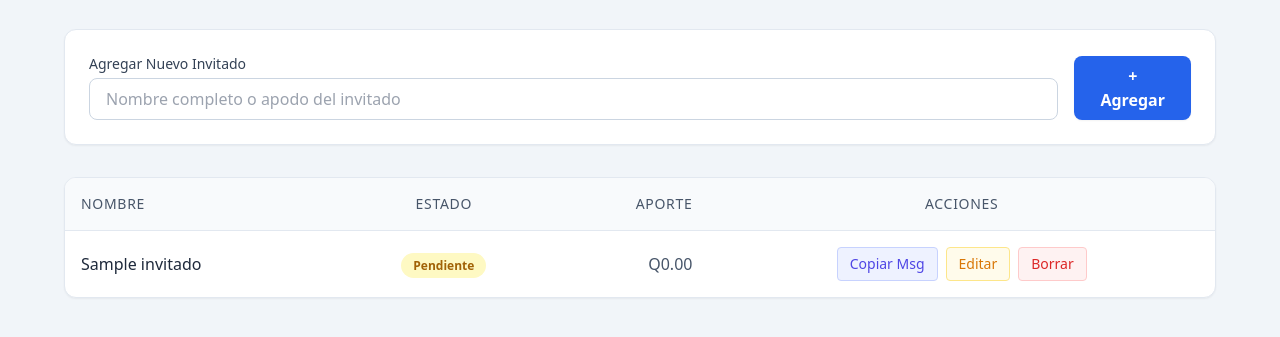
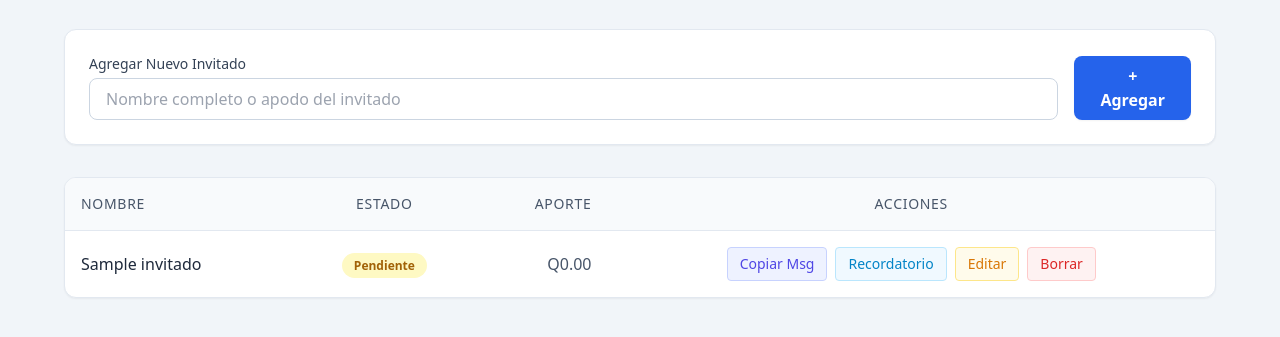
Before and after one commit to Bucaro-19/rsvp-graduacion, a PHP site: page /admin.php in a window 1280 px wide. Shown: the part 217-554 px from the top of the page. Run offline with PHP 8.4, Linux system fonts and the light colour scheme; the visitor is signed in with stand-in values (Sample User, id 1); tables that the repository leaves empty or names only in its code hold one stand-in row (values such as "Sample post"); a stand-in replaces the project's code that opens the database connection; some libraries are stand-ins or nearby versions.

Commit message:
feat: agrega boton y mensaje de recordatorio de fecha limite

```diff
--- a/admin.php
+++ b/admin.php
@@ -109,7 +109,6 @@ $invitados = $conn->query("SELECT * FROM invitados ORDER BY asiste DESC, nombre
     <script>
         function copiarLink(nombre, token) {
             const url = `https://ingporras.com/?invitado=${token}`;
-            // Toma la primera palabra del nombre actual en la tabla
             const primerNombre = nombre.split(' ')[0];
             const mensaje = `¡Hola ${primerNombre}! Te comparto la invitación para mi celebración de graduación de Ingeniería en Sistemas. Por favor confirma tu asistencia en este enlace: ${url}`;
 
@@ -118,10 +117,19 @@ $invitados = $conn->query("SELECT * FROM invitados ORDER BY asiste DESC, nombre
             });
         }
 
+        function copiarRecordatorio(nombre, token) {
+            const url = `https://ingporras.com/?invitado=${token}`;
+            const primerNombre = nombre.split(' ')[0];
+            const mensaje = `¡Hola ${primerNombre}! 👋 Espero que estés muy bien. Te escribo para dejarte un recordatorio súper amigable de mi celebración de graduación. Hoy 1 de abril es el último día para confirmar, ya que debo enviar el listado final al restaurante para los platillos. Por favor, ayúdame confirmando tu asistencia (o si no puedes ir) en este enlace: ${url} \n\n¡Si no puedes acompañarme no te preocupes, lo entiendo perfectamente! Un abrazo grande.`;
+
+            navigator.clipboard.writeText(mensaje).then(() => {
+                alert(`¡Recordatorio amigable para ${primerNombre} copiado al portapapeles!`);
+            });
+        }
+
         function editarNombre(id, nombreActual) {
             const nuevoNombre = prompt("Editar nombre del invitado (Esto cambiará cómo se le saluda):", nombreActual);
 
-            // Verificamos que no haya cancelado y que el nombre no esté vacío
             if (nuevoNombre !== null && nuevoNombre.trim() !== "" && nuevoNombre !== nombreActual) {
                 document.getElementById('input-id-editar').value = id;
                 document.getElementById('input-nombre-editado').value = nuevoNombre.trim();
@@ -204,8 +212,12 @@ $invitados = $conn->query("SELECT * FROM invitados ORDER BY asiste DESC, nombre
                                     Q<?php echo number_format($row['aporte'], 2); ?>
                                 </td>
                                 <td class="p-4 text-center flex justify-center gap-2 flex-wrap">
-                                    <button onclick="copiarLink('<?php echo addslashes($row['nombre']); ?>', '<?php echo $row['token']; ?>')" class="bg-indigo-50 text-indigo-600 hover:bg-indigo-100 px-3 py-1.5 rounded text-sm font-medium transition border border-indigo-200">
+                                    <button onclick="copiarLink('<?php echo addslashes($row['nombre']); ?>', '<?php echo $row['token']; ?>')" class="bg-indigo-50 text-indigo-600 hover:bg-indigo-100 px-3 py-1.5 rounded text-sm font-medium transition border border-indigo-200" title="Mensaje Original">
                                         Copiar Msg
+                                    </button>
+
+                                    <button onclick="copiarRecordatorio('<?php echo addslashes($row['nombre']); ?>', '<?php echo $row['token']; ?>')" class="bg-sky-50 text-sky-600 hover:bg-sky-100 px-3 py-1.5 rounded text-sm font-medium transition border border-sky-200" title="Enviar Recordatorio">
+                                        Recordatorio
                                     </button>
 
                                     <button onclick="editarNombre(<?php echo $row['id']; ?>, '<?php echo addslashes($row['nombre']); ?>')" class="bg-amber-50 text-amber-600 hover:bg-amber-100 px-3 py-1.5 rounded text-sm font-medium transition border border-amber-200">
```
